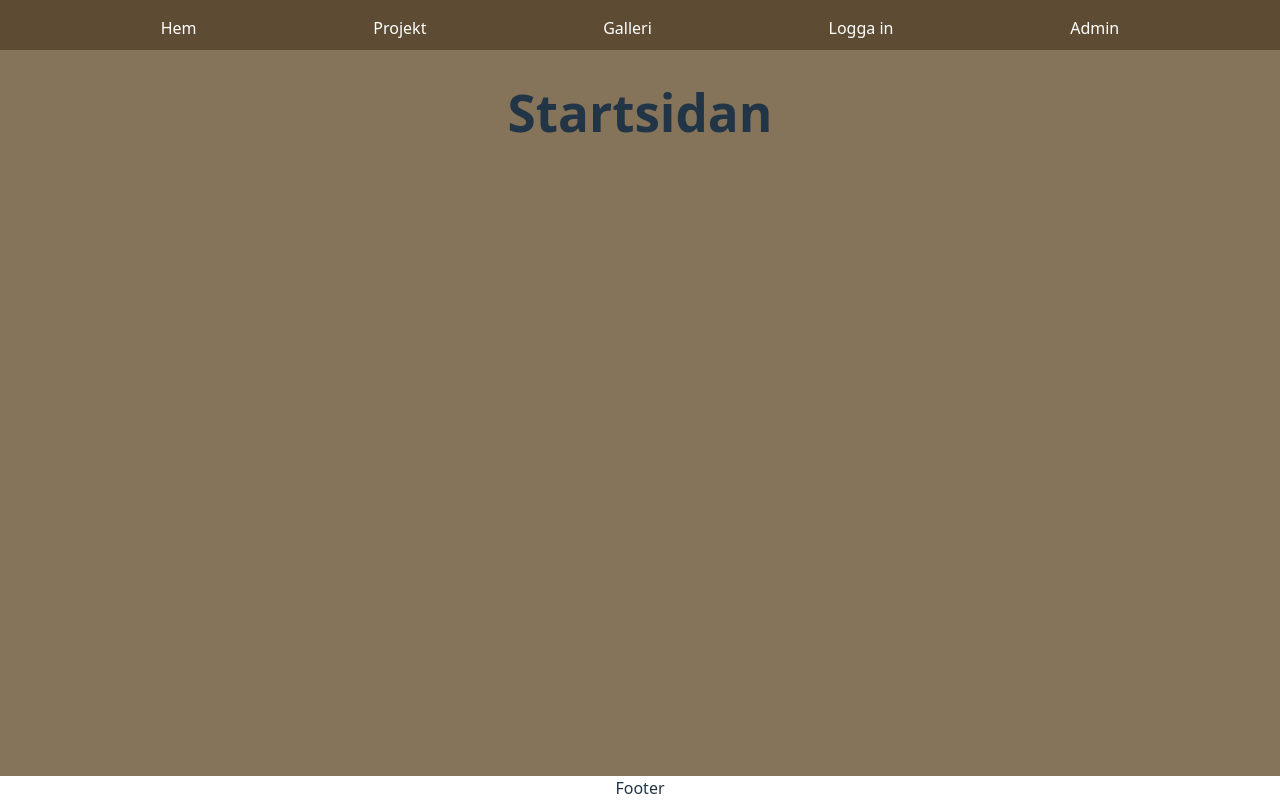
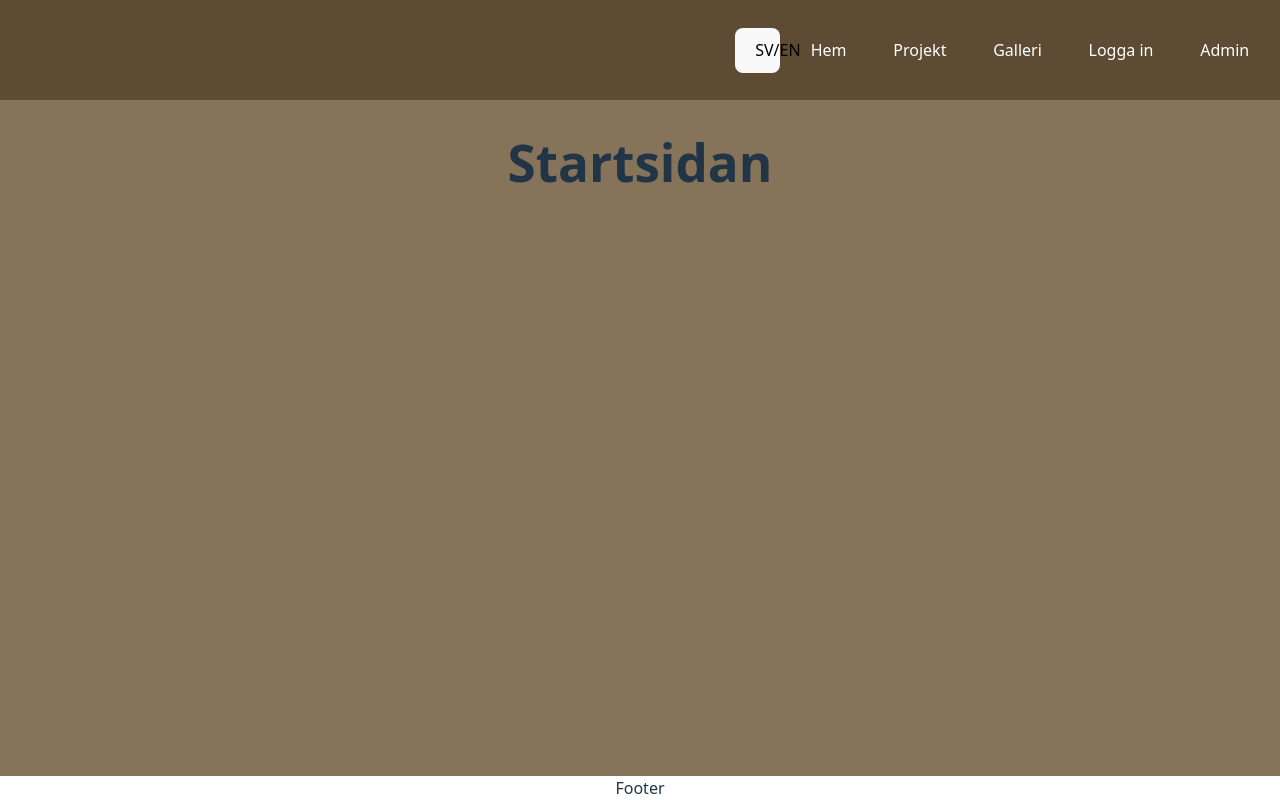
Before and after one commit to mikaelakihl/mi-portfolio-2, a React (Vite) app in the folder client/: page / in a window 1280 px wide. Built offline with nearby package versions, Linux system fonts and the light colour scheme.

Commit message:
feat: playing around with style for header/navbar

```diff
--- a/client/src/components/header/header/Header.module.scss
+++ b/client/src/components/header/header/Header.module.scss
@@ -1,4 +1,13 @@
 .header {
-    height: 50px;
+    height: 100px;
     background-color: rgb(93, 76, 51);
+    display: flex;
+    flex-direction: row;
+    justify-content: flex-end;
+    align-items: center;
+
   }
+
+  .nav_bar {
+    width: 100%;
+  }
--- a/client/src/components/header/header/Header.tsx
+++ b/client/src/components/header/header/Header.tsx
@@ -1,3 +1,4 @@
+import { LanguageToggle } from "../language-toggle/LanguageToggle";
 import { Navigation } from "../navigation/Navigation/Navigation"
 import styles from './Header.module.scss';
 
@@ -5,7 +6,9 @@ export const Header = () => {
 
     return (
             <header className={styles.header}>
-                <div><Navigation/></div>
+                <LanguageToggle/>
+                <div className="nav_bar"><Navigation/></div>
+
             </header>
     )
 }
--- /dev/null
+++ b/client/src/components/header/language-toggle/LanguageToggle.module.scss
@@ -0,0 +1,6 @@
+.language_toggle_button {
+    height: 45px;
+    width: 45px;
+    // position: fixed;
+    // right: 100px;
+}
--- a/client/src/components/header/language-toggle/LanguageToggle.tsx
+++ b/client/src/components/header/language-toggle/LanguageToggle.tsx
@@ -1,6 +1,7 @@
 import { useContext } from "react"
 import { LanguageContext } from "../../../context/LanguageContext";
 import en from "../../../languages/en";
+import styles from './LanguageToggle.module.scss';
 
 export const LanguageToggle = () => {
 
@@ -15,7 +16,7 @@ export const LanguageToggle = () => {
 
     return (
         <>
-        <button onClick={toggleLanguage}>
+        <button className={styles.language_toggle_button} onClick={toggleLanguage}>
             SV/EN
         </button>
         </>
--- a/client/src/components/header/navigation/DesktopMenu/DesktopMenu.module.scss
+++ b/client/src/components/header/navigation/DesktopMenu/DesktopMenu.module.scss
@@ -7,6 +7,7 @@
     gap: 1rem;
     height: 100%;
     background-color: transparent;
+    width: 500px;
 
       li {
         list-style: none;
--- a/client/src/components/header/navigation/DesktopMenu/DesktopMenu.tsx
+++ b/client/src/components/header/navigation/DesktopMenu/DesktopMenu.tsx
@@ -3,6 +3,7 @@ import { getNavLinks } from "../../../../data/navLinks"
 import styles from './DesktopMenu.module.scss';
 import { useContext } from "react";
 import { LanguageContext } from "../../../../context/LanguageContext";
+import { LanguageToggle } from "../../language-toggle/LanguageToggle";
 
 export const DesktopMenu = () => {
 
--- a/client/src/components/header/navigation/HamburgerMenu/HamburgerMenu.module.scss
+++ b/client/src/components/header/navigation/HamburgerMenu/HamburgerMenu.module.scss
@@ -1,5 +1,6 @@
 .hamburger_menu_wrapper {
     position: relative;
+    width: 70px;
 
   }
 
@@ -14,10 +15,10 @@
 
 .hamburger_button{
   background-color: white;
-  position: absolute;
+  position: fixed;
   display: flex;
   z-index: 100;
-  top: 1rem;
+  // top: 1rem;
   height: 45px;
   width: 45px;
   right: 1rem;
```
Also changed, not shown: 1 other file (tests, documents, lock files or other folders).
